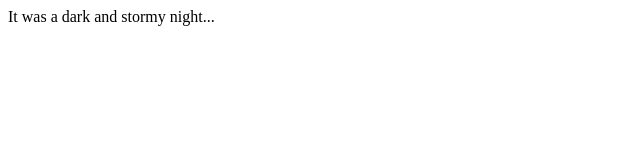
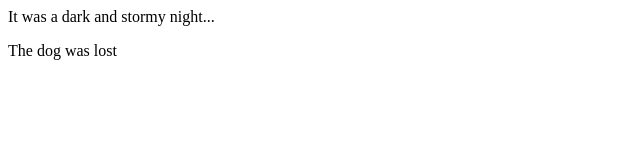
Before and after one commit to emmaleeschroeder/Fireside-story, a plain HTML site: page index.html in a window 1280 px wide. Shown: the full height of the page, 0-640 px from the left. Drawn offline with Linux system fonts and the light colour scheme.

Commit message:
added second line of story

```diff
--- a/index.html
+++ b/index.html
@@ -3,3 +3,4 @@
     <p>It was a dark and stormy night...</p>
   </body>
 </html>
+<p> The dog was lost </p>
```
